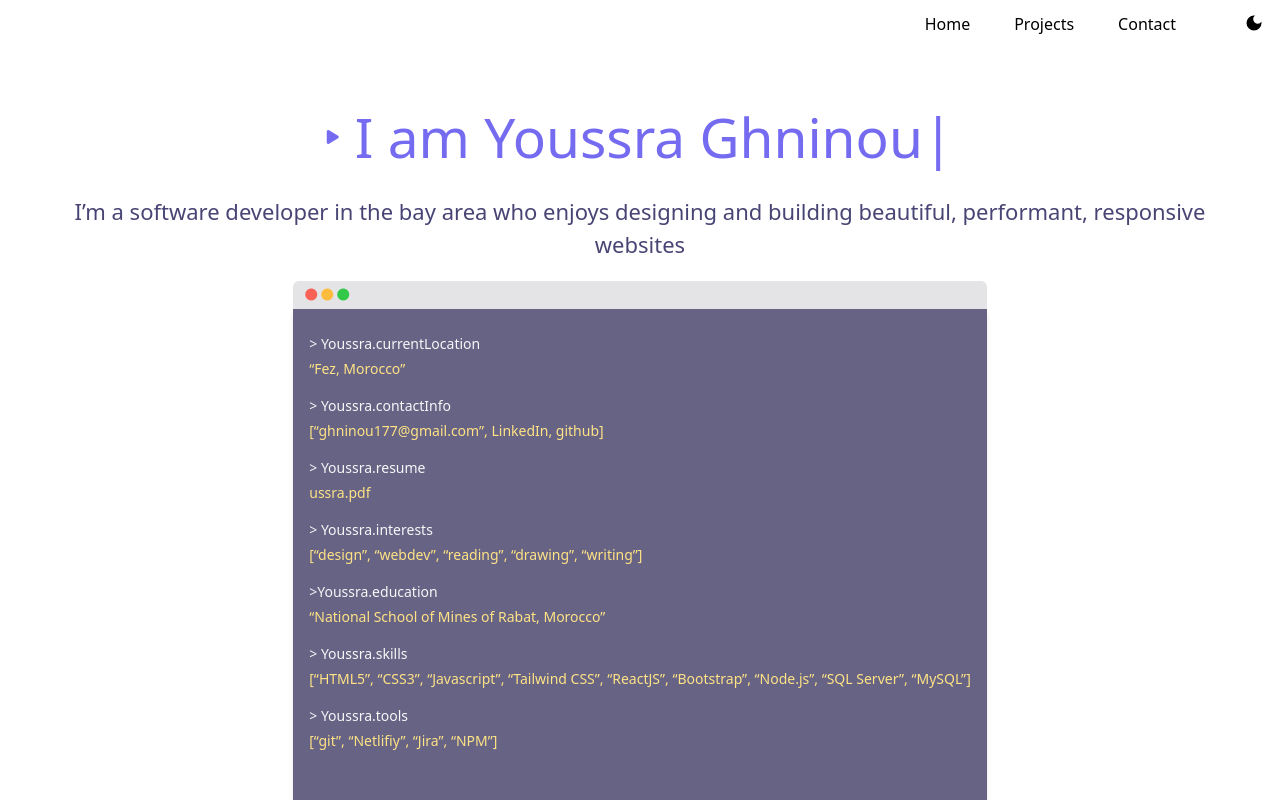
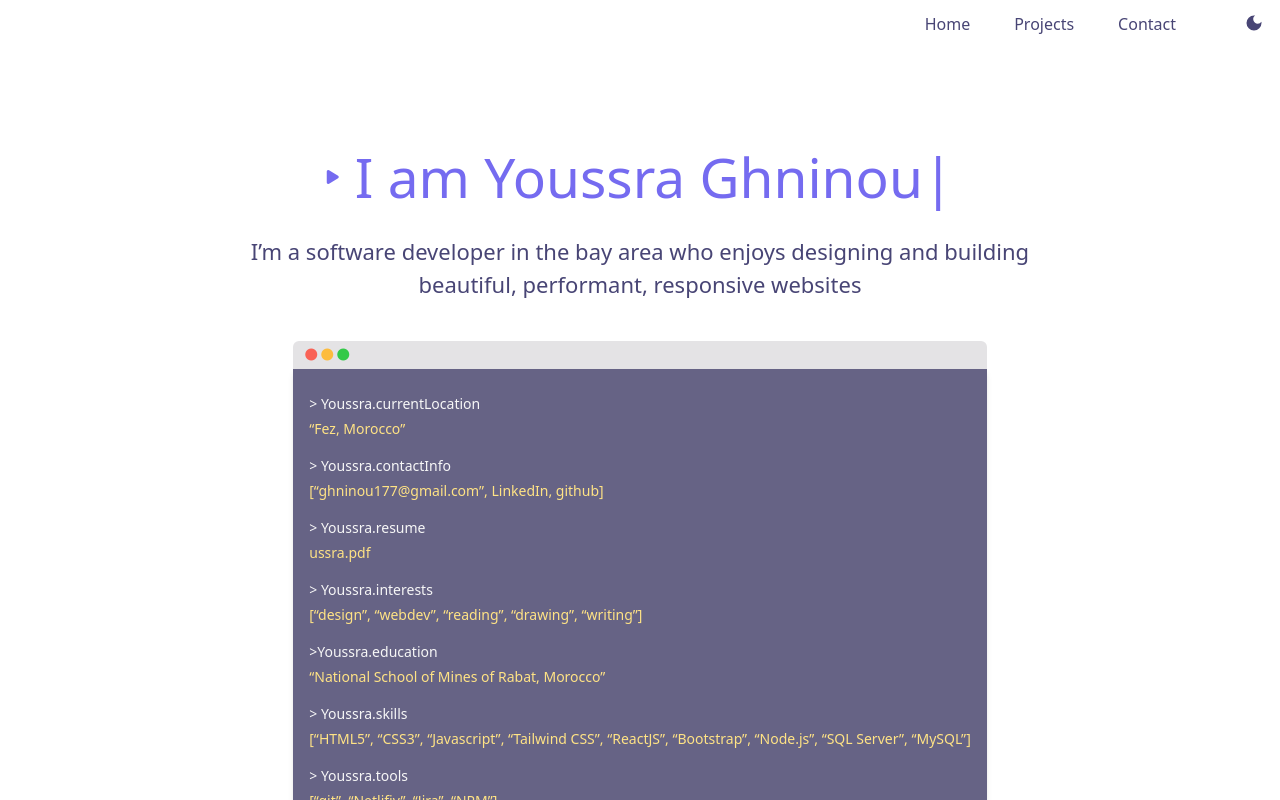
Before and after one commit to youssra-ghninou/personnal-portfolio, a React (Vite) app: page / in a window 1280 px wide. Shown: the top 800 px of the page. Built offline with nearby package versions, Linux system fonts and the light colour scheme; a web font is replaced by a local one.

Commit message:
retouches

```diff
--- a/src/App.jsx
+++ b/src/App.jsx
@@ -11,8 +11,10 @@ import Project from './components/Project';
 function App() {
   return (
 
-    <div className=" flex flex-col gap-5 px-3 items-center">
-      <Navbar />
+    <div className=" flex flex-col gap-10 px-3 items-center">
+      <div className="div  sticky">
+        <Navbar />
+      </div>
       <div className="hash" id='Header'>
         <Header />
       </div>
--- a/src/components/Header.jsx
+++ b/src/components/Header.jsx
@@ -10,7 +10,7 @@ const Header = () => {
                     wrapper="B"/>
                 </div>
              </div>
-            <div className="profile text-[14px] md:text-[22px] text-dviolet font-light text-center">I’m a software developer in the bay area who enjoys designing and building beautiful, performant, responsive websites </div>
+            <div className="profile text-[14px] md:w-8/12 md:text-[22px] text-dviolet font-light text-center">I’m a software developer in the bay area who enjoys designing and building beautiful, performant, responsive websites </div>
         </div>
     );
 }
--- a/src/components/Navbar.jsx
+++ b/src/components/Navbar.jsx
@@ -15,23 +15,23 @@ import { HashLink } from 'react-router-hash-link';
                         <Menu menuButton={<MenuButton><i class="fa-solid fa-bars text-violet "></i></MenuButton>} transition>
                         <HashLink smooth to="/#Header">
                             <MenuItem >
-                            <div className="home text-[16px] text-abel text-black hover:underline decoration-violet decoration-4 ">Home</div>
+                            <div className="home text-[16px] text-abel text-dviolet font-light hover:underline decoration-violet decoration-4 ">Home</div>
                             </MenuItem>
                         </HashLink>
                         <HashLink smooth to="/#Project">
                             <MenuItem>
-                               <div className="home text-[16px] text-abel text-black hover:underline decoration-violet decoration-4 ">Projects</div>
+                               <div className="home text-[16px] text-abel text-dviolet font-light hover:underline decoration-violet decoration-4 ">Projects</div>
                             </MenuItem>
                         </HashLink>
                         <HashLink smooth to="/#Contact">
                             <MenuItem>
-                                <div className="home text-[16px] text-abel text-black hover:underline decoration-violet decoration-4 ">Contact</div>
+                                <div className="home text-[16px] text-abel text-dviolet font-light hover:underline decoration-violet decoration-4 ">Contact</div>
                             </MenuItem>
                          </HashLink>
                             <DarkModeToggle />
                         </Menu>
                     </div>
-                    <div className="desktop hidden lg:flex lg:gap-11 lg:mt-3 lg:mr-3 lg:text-abel lg:text-[16px]">
+                    <div className="desktop hidden lg:flex lg:gap-11 lg:mt-3 lg:mr-3 lg:text-abel lg:text-dviolet lg:text-[16px]">
                     <HashLink smooth to="/#Header"> <a href="" className="home lg:hover:underline hover:decoration-violet decoration-4">Home</a></HashLink>
                     <HashLink smooth to="/#Project"> <a href="" className="projects">Projects</a></HashLink>
                     <HashLink smooth to="/#Contact">  <a href="" className="contact">Contact</a></HashLink>
```
